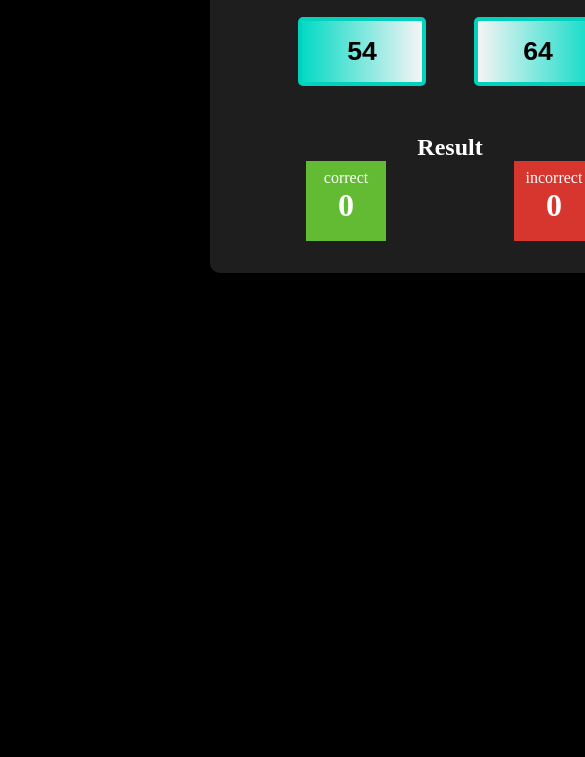
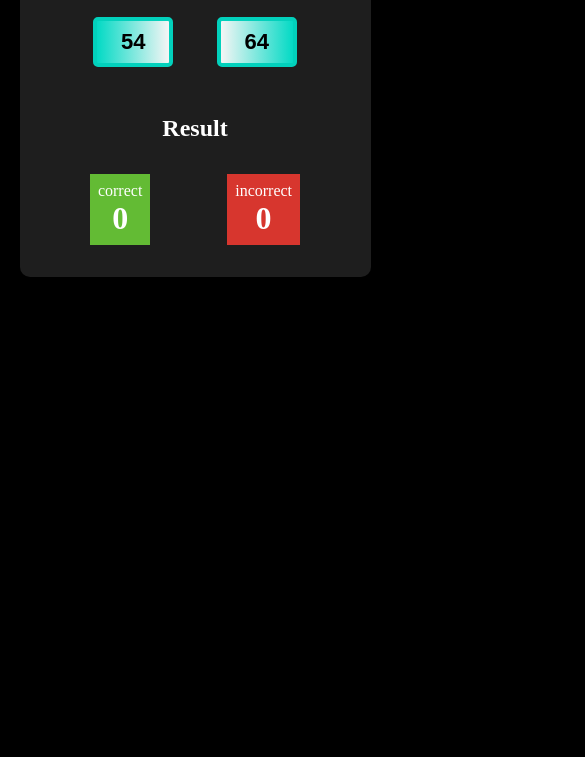
Before and after one commit to Nozim99/random-arifmetik-misol, a plain HTML site: page index.html in a window 390 px wide. Shown: the part 87-844 px from the top of the page, 585 px wide, since content can reach past the window. Drawn offline with Linux system fonts and the light colour scheme.

Commit message:
responsiv bo'ldi

```diff
--- a/styles/style.css
+++ b/styles/style.css
@@ -10,7 +10,7 @@ body{
 }
 
 .container{
-    width: 900px;
+    width: 90%;
     margin: auto;
     margin-top: 20px;
 }
@@ -18,7 +18,7 @@ body{
 .question__box{
     background-color: #1E1E1E;
     padding: 15px 40px;
-    width: 30rem;
+    width: 60%;
     margin: auto;
     border-top-left-radius: 10px;
     border-top-right-radius: 10px;
@@ -63,7 +63,7 @@ body{
 }
 .p-flex{
     text-align: center;
-    width: 30rem;
+    width: 60%;
     min-height: 4.2rem;
     margin: auto;
     background-color: #1E1E1E;
@@ -102,3 +102,43 @@ body{
     background-color: #D7362E;
 
 }
+@media (max-width: 827px) {
+    .answer1, .answer2 {
+        width: 8rem;
+        font-size: 10px;
+        padding: 15px 7px;
+        margin: 0 10px;
+    }
+    .question__box, .p-flex{
+        width: 90%;
+    }
+    .ans{
+        margin-top: 1rem;
+    }
+}
+@media (max-width: 425px) {
+    .container{
+        width: 100%;
+    }
+    .question__box{
+        width: 90%;
+    }
+    .p-flex{
+        width: 90%;
+    }
+    .answer1, .answer2{
+        width: 5rem;
+        font-size: 11px;
+        padding: 8px 12px;
+    }
+    .correct, .incorrect{
+        min-width: auto;
+        min-height: auto;
+        margin-top: 1rem;
+    }
+}
+@media (min-width: 1024px) {
+    .question__box, .p-flex{
+        width: 800px;
+    }
+}
```
